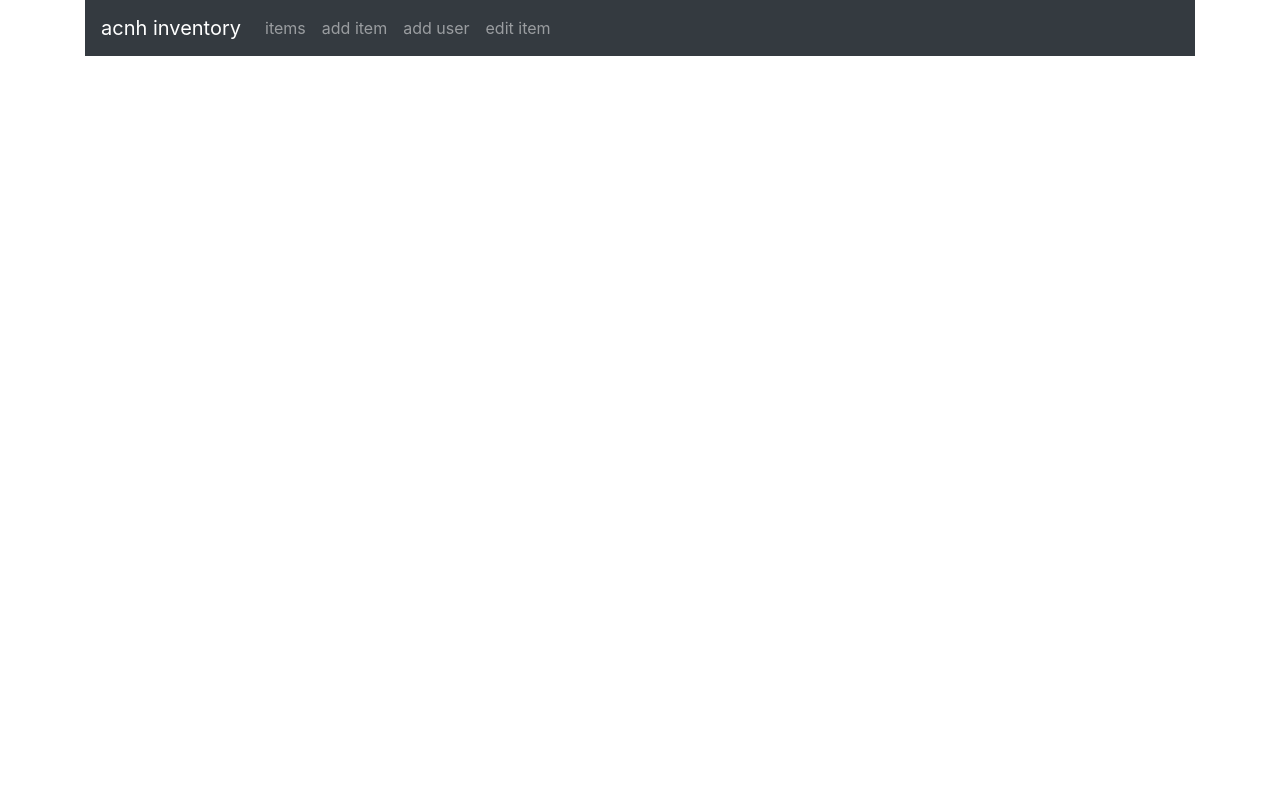
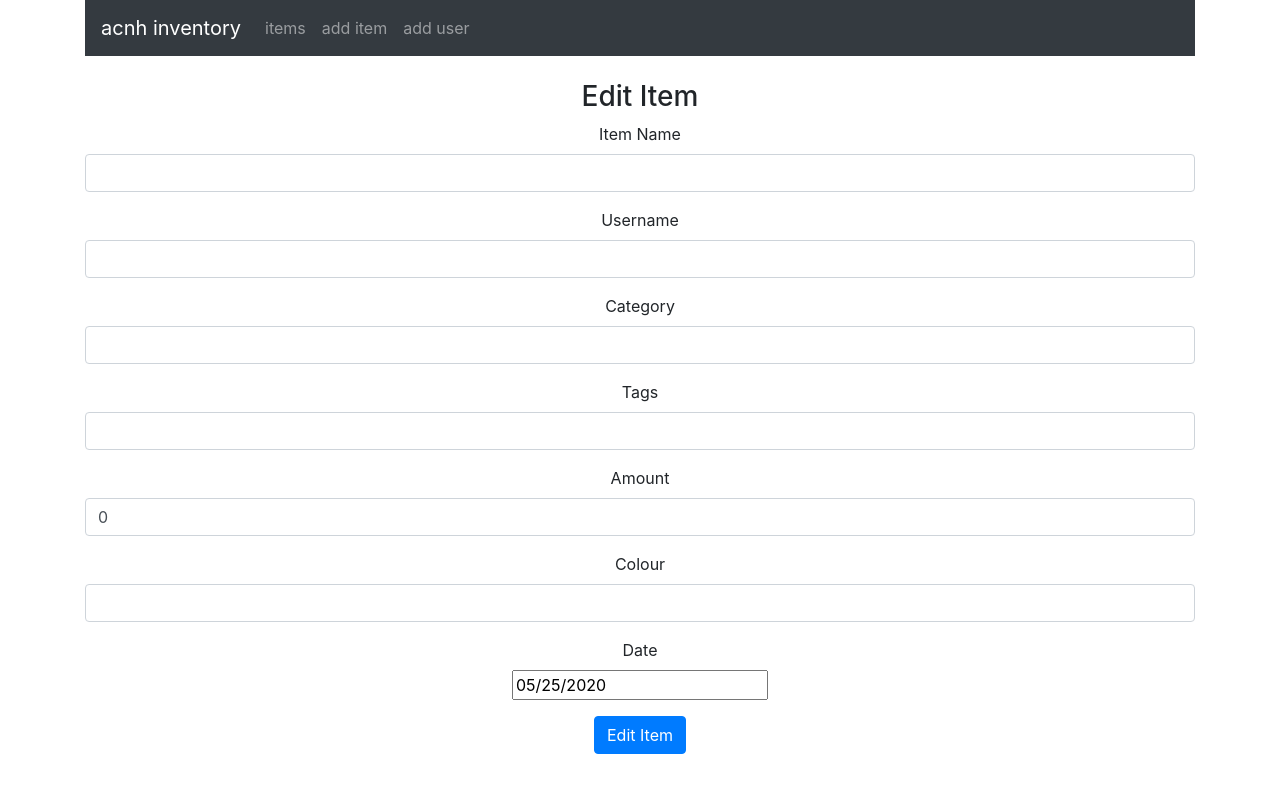
Before and after one commit to kikiho/acnh_inventory, a React (Create React App) app: page /edit/1 in a window 1280 px wide. Shown: the top 792 px of the page. Built offline with nearby package versions, Linux system fonts and the light colour scheme; no server answers.

Commit message:
All main components built, linked to routes, filter by tag working

```diff
--- a/src/App.js
+++ b/src/App.js
@@ -17,7 +17,7 @@ function App() {
             <NavBar />
             <br/>
             <Route path="/" exact component={ItemList} />
-            <Route path="/edit" exact component={EditItemComponent} />
+            <Route path="/edit/:id" exact component={EditItemComponent} />
             <Route path="/add" exact component={AddItemComponent} />
             <Route path="/user" exact component={CreateUserComponent} />
             </div>
--- a/src/components/add-item.component.js
+++ b/src/components/add-item.component.js
@@ -112,6 +112,7 @@ export default class AddItemComponent extends Component {
                                className="form-control"
                                value={this.state.name}
                                onChange={this.onChangeName}
+
                         />
                     </div>
                     <div className="form-group">
--- a/src/components/create-user.component.js
+++ b/src/components/create-user.component.js
@@ -1,9 +1,57 @@
 import React, { Component } from 'react';
+import axios from "axios";
 
 export default class CreateUserComponent extends Component {
+    constructor(props) {
+        super(props);
+        this.onChangeUsername = this.onChangeUsername.bind(this);
+        this.onSubmit = this.onSubmit.bind(this);
+
+        this.state = {
+            username:'',
+        }
+    }
+
+    onChangeUsername(e) {
+        this.setState({
+            username: e.target.value
+        });
+
+    }
+
+    onSubmit(e) {
+        e.preventDefault();
+
+        const user = {username: this.state.username};
+
+        axios.post("http://localhost:5000/users/add", user).then((res) => {
+            console.log(res.data);
+            }).catch((err) => window.alert(err));
+
+        //reset for next add user
+        this.setState({
+            username: '',
+        })
+    }
+
     render() {
         return (<div>
-            CreateUserComponent
+            <h3> Create New User</h3>
+            <form onSubmit={this.onSubmit}>
+                <div className="form-group">
+                    <label>Username: </label>
+                    <input type="text"
+                           required
+                           className="form-control"
+                           value={this.state.username}
+                           onChange={this.onChangeUsername}/>
+                </div>
+                <div className="form-group">
+                    <input type="submit"
+                           value ="Add User"
+                           className="btn btn-outline-primary"/>
+                </div>
+            </form>
         </div>)
     }
 };
--- a/src/components/edit-item.component.js
+++ b/src/components/edit-item.component.js
@@ -1,9 +1,185 @@
 import React, { Component } from 'react';
+import axios from "axios";
+import DatePicker from "react-datepicker/es";
 
 export default class EditItemComponent extends Component {
+    constructor(props) {
+        super(props);
+
+        this.onChangeAmount = this.onChangeAmount.bind(this);
+        this.onChangeCategory = this.onChangeCategory.bind(this);
+        this.onChangeColor = this.onChangeColor.bind(this);
+        this.onChangeDate = this.onChangeDate.bind(this);
+        this.onChangeTags = this.onChangeTags.bind(this);
+        this.onChangeUsername = this.onChangeUsername.bind(this);
+        this.onChangeName = this.onChangeName.bind(this);
+        this.onSubmit = this.onSubmit.bind(this);
+
+        this.state = {
+            username: '',
+            name: '',
+            category: '',
+            tags: [],
+            amount: 0,
+            color: '',
+            date: new Date(),
+            users: []
+        }
+    }
+
+    componentDidMount() {
+       axios.get('http://localhost:5000/items/' + this.props.match.params.id).then((res)=> {
+           this.setState({
+              username: res.data.username,
+              name: res.data.name,
+              category: res.data.category,
+              tags: res.data.tags,
+              amount: res.data.amount,
+              color: res.data.color,
+              date: new Date(res.data.date),
+           })
+       }).catch((err) => {
+            window.alert(err);
+        });
+    }
+
+    onChangeUsername(e) {
+        //setting state
+        this.setState(
+            {
+                username: e.target.value
+            }
+        );
+    }
+
+    onChangeName(e) {
+        this.setState({
+            name: e.target.value
+        });
+    }
+
+    onChangeCategory(e) {
+        this.setState({
+            category: e.target.value
+        });
+    }
+
+    onChangeTags(e) {
+        this.setState({
+            tags: e.target.value
+        });
+    }
+
+    onChangeAmount(e) {
+        this.setState({
+            amount: e.target.value
+        });
+    }
+
+    onChangeColor(e) {
+        this.setState({
+            color: e.target.value
+        });
+    }
+
+    onChangeDate(date) {
+        this.setState({
+            date: date,
+        });
+    }
+
+    onSubmit(e) {
+        e.preventDefault(); // so that we can define our own submit behaviour
+
+        const item = {
+            username: this.state.username,
+            name: this.state.name,
+            category: this.state.category,
+            tags: this.state.tags,
+            amount: this.state.amount,
+            color: this.state.color,
+            date: this.state.date,
+        };
+
+        axios.post('http://localhost:5000/items/update/' + this.props.match.params.id, item).then((res) => console.log(res.data)).catch((err) => console.log(err));
+
+        window.location = '/';
+    }
+
     render() {
-        return (<div>
-            Edit Item
-        </div>)
+        return (
+            <div>
+                <h3>Edit Item</h3>
+                <form onSubmit={this.onSubmit}>
+                    <div className="form-group">
+                        <label>Item Name</label>
+                        <input type="text"
+                               required
+                               className="form-control"
+                               value={this.state.name}
+                               onChange={this.onChangeName}
+
+                        />
+                    </div>
+                    <div className="form-group">
+                        <label>Username</label>
+                        <input type="text"
+                               required
+                               className="form-control"
+                               value={this.state.username}
+                               onChange={this.onChangeUsername}
+                        />
+                    </div>
+                    <div className="form-group">
+                        <label>Category</label>
+                        <input type="text"
+                               required
+                               className="form-control"
+                               value={this.state.category}
+                               onChange={this.onChangeCategory}
+                        />
+                    </div>
+                    <div className="form-group">
+                        <label>Tags</label>
+                        <input type="text"
+                               required
+                               className="form-control"
+                               value={this.state.tags}
+                               onChange={this.onChangeTags}
+                        />
+                    </div>
+                    <div className="form-group">
+                        <label>Amount</label>
+                        <input type="text"
+                               required
+                               className="form-control"
+                               value={this.state.amount}
+                               onChange={this.onChangeAmount}
+                        />
+                    </div>
+                    <div className="form-group">
+                        <label>Colour</label>
+                        <input type="text"
+                               required
+                               className="form-control"
+                               value={this.state.color}
+                               onChange={this.onChangeColor}
+                        />
+                    </div>
+                    <div className="form-group">
+                        <label>Date</label>
+                        <div>
+                            <DatePicker
+                                selected={this.state.date}
+                                onChange={this.onChangeDate}
+                            />
+                        </div>
+                    </div>
+                    <div className="form-group">
+                        <input type="submit" value="Edit Item" className="btn btn-primary" />
+                    </div>
+                </form>
+            </div>
+        )
     }
 };
--- a/src/components/items-list.component.js
+++ b/src/components/items-list.component.js
@@ -1,5 +1,8 @@
 import React, { Component } from 'react';
 import axios from "axios";
+import "../App.css"
+import { Link } from 'react-router-dom';
+
 
 const Item = props => (
     <tr>
@@ -11,6 +14,12 @@ const Item = props => (
         <td>{props.item.color}</td>
         <td>{props.item.date === undefined
             ? "None" : props.item.date.substring(0,10)}</td>
+        <td>
+            <Link to={"/edit/" + props.item._id}>edit</Link>|
+            <a href="#" onClick={() => {
+                props.deleteItem(props.item._id);
+            }}>delete</a>
+        </td>
     </tr>
 );
 
@@ -18,23 +27,24 @@ export default class ItemList extends Component {
     constructor(props) {
         super(props);
 
-        this.deleteItem = this.deleteItem.bind(this);
-
         this.state = {
             items: [],
-        }
+        };
+
+        this.deleteItem = this.deleteItem.bind(this);
+        this.filter = this.filter.bind(this);
     }
 
     componentDidMount() {
         axios.get("http://localhost:5000/items/").then((res) => {
             this.setState({
-                items: res.data
+                items: res.data,
             })
         }).catch((err) => window.alert(err));
     }
 
     deleteItem(id) {
-        axios.delete("http://localhost:500/items/" + id).then((res)=>{
+        axios.delete("http://localhost:5000/items/" + id).then((res)=>{
             window.alert(res.data);
         }).catch((err) => window.alert(err));
 
@@ -45,14 +55,49 @@ export default class ItemList extends Component {
 
     buildItemList() {
         return this.state.items.map((currItem) => {
-           return <Item item = {currItem} deleteExercise={this.deleteItem} key={currItem._id}/>
+           return <Item item = {currItem} deleteItem={this.deleteItem} key={currItem._id}/>
         });
+    }
+
+    filter(e) {
+        //e.target.value will be search term
+        let searchTerm = e.target.value;
+        if (!searchTerm || searchTerm.length ===0) {
+            this.restoreInitialState();
+        }
+        let allItems = this.state.items;
+        let filteredList = [];
+        for (let item of allItems) {
+            let tags = item.tags;
+            for (let tag of tags) {
+                if (tag.toLowerCase().search(searchTerm) !== -1) {
+                    // there was a match add to filtered list
+                    if (!filteredList.includes(item)) filteredList.push(item);
+                }
+            }
+        }
+
+        this.setState({
+            items: filteredList
+        });
+    }
+
+    restoreInitialState() {
+        axios.get("http://localhost:5000/items/").then((res) => {
+            this.setState({
+                items: res.data
+            })
+        }).catch((err) => window.alert(err));
     }
 
     render() {
         return (
             <div>
             <h3>Inventory</h3>
+                <input type="text"
+                       className="form control form-control lg"
+                       placeholder="Search By Tag"
+                       onChange={this.filter}/>
                 <table className="table">
                     <thead className="thread-light">
                         <tr>
@@ -63,6 +108,7 @@ export default class ItemList extends Component {
                             <th>amount</th>
                             <th>colour</th>
                             <th>date</th>
+                            <th>actions</th>
                         </tr>
                     </thead>
                     <tbody>
--- a/src/components/navbar.component.js
+++ b/src/components/navbar.component.js
@@ -1,5 +1,6 @@
 import React, { Component } from 'react';
 import { Link } from 'react-router-dom';
+import '../App.css'
 
 export default class NavBar extends Component {
 
@@ -7,16 +8,14 @@ export default class NavBar extends Component {
         return(
             <div>
                 <nav className="navbar navbar-dark bg-dark navbar-expand-lg">
-                    <Link to="/" className="navbar-brand">acnh inventory</Link>
+                    <a className="navbar-brand">acnh inventory</a>
                     <div className="collapse navbar-collapse">
                         <ul className="navbar-nav mr-auto">
-                            <li className="navbar-item"> <Link to="/" className="nav-link">items</Link></li>
+                            <li className="navbar-item"><Link to="/" className="nav-link">items</Link></li>
                             <li className="navbar-item"><Link to="/add" className="nav-link">add item</Link></li>
                             <li className="navbar-item"><Link to="/user" className="nav-link">add user</Link></li>
-                            <li className="navbar-item"><Link to="/edit" className="nav-link">edit item</Link></li>
                         </ul>
                     </div>
-
                 </nav>
             </div>
         );
```
Also changed, not shown: src/App.css (+9 -0 lines).
